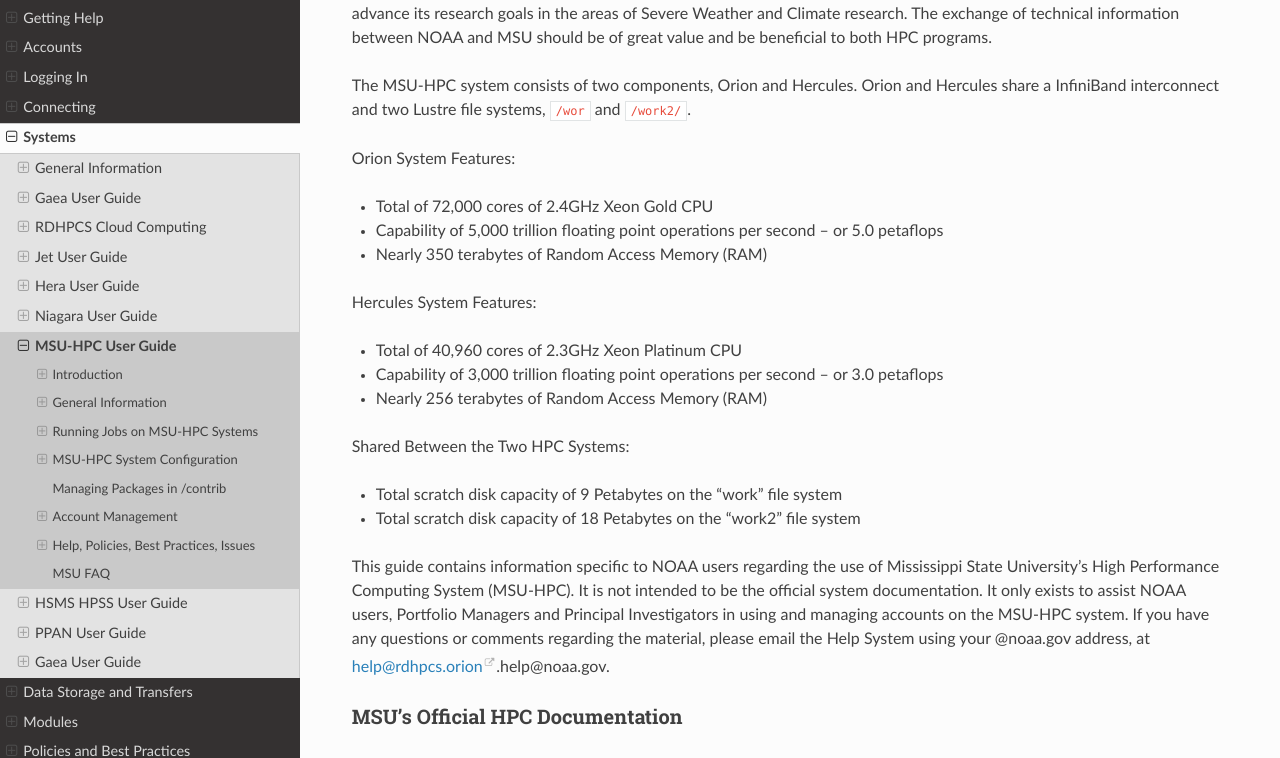
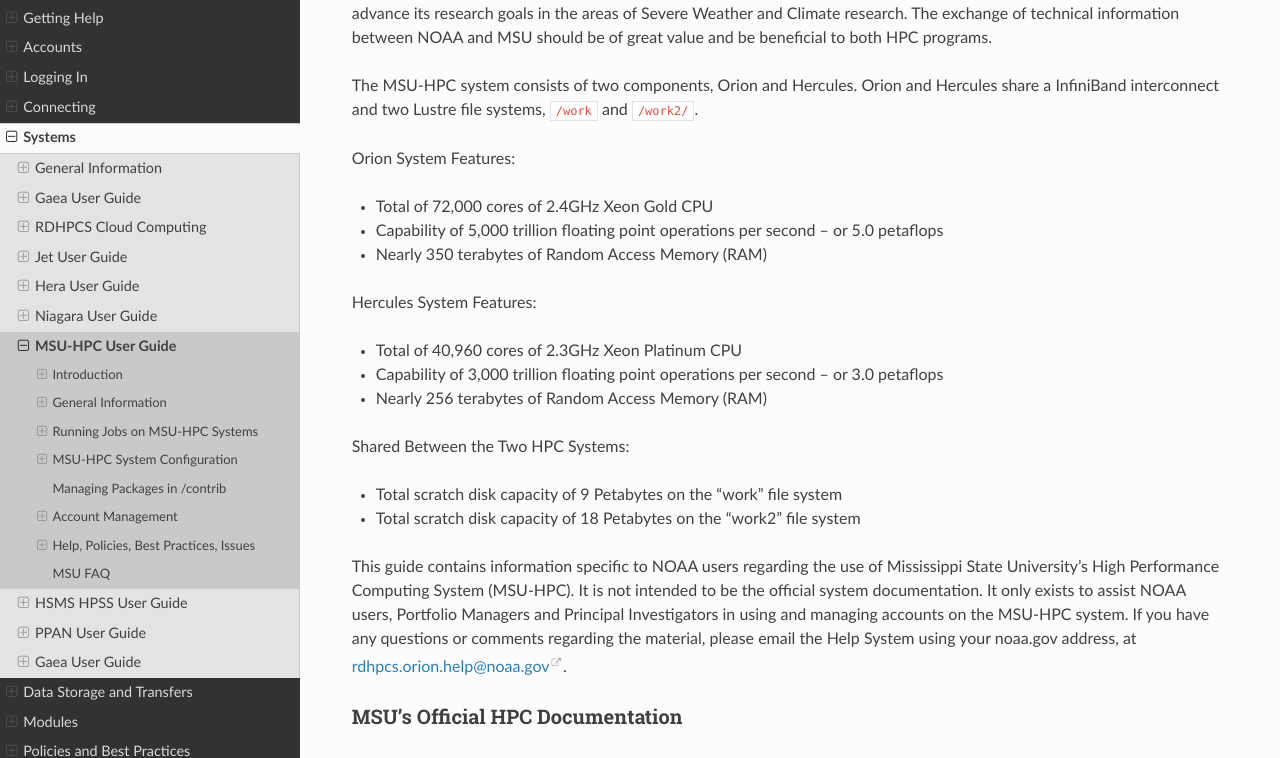
Before and after one commit to NOAA-RDHPCS/noaa-rdhpcs.github.io, a Sphinx documentation site: the page built from source/systems/MSU-HPC_user_guide.rst, in a window 1280 px wide and 1400 px high. Shown: the part 262-1020 px from the top of the window. Built offline with Sphinx 7.4.7 and the Read the Docs theme 2.0.0, drawn with Linux system fonts in a browser that asks for light colours; some of the changed text lies outside the part shown.

Commit message:
corrections

```diff
--- a/source/systems/MSU-HPC_user_guide.rst
+++ b/source/systems/MSU-HPC_user_guide.rst
@@ -10,7 +10,7 @@ Introduction
 ============
 NOAA has provided Mississippi State University (MSU) with Grants to install and manage High Performance Computing (HPC) Systems to further NOAA’s scientific research and collaboration. Through this close partnership NOAA hopes to advance its research goals in the areas of Severe Weather and Climate research. The exchange of technical information between NOAA and MSU should be of great value and be beneficial to both HPC programs.
 
-The MSU-HPC system consists of two components, Orion and Hercules. Orion and Hercules share a InfiniBand interconnect and two Lustre file systems, ``/wor`` and ``/work2/``.
+The MSU-HPC system consists of two components, Orion and Hercules. Orion and Hercules share a InfiniBand interconnect and two Lustre file systems, ``/work`` and ``/work2/``.
 
 Orion System Features:
 
@@ -29,7 +29,7 @@ Shared Between the Two HPC Systems:
 * Total scratch disk capacity of 9 Petabytes on the "work" file system
 * Total scratch disk capacity of 18 Petabytes on the "work2" file system
 
-This guide contains information specific to NOAA users regarding the use of Mississippi State University's High Performance Computing System (MSU-HPC). It is not intended to be the official system documentation. It only exists to assist NOAA users, Portfolio Managers and Principal Investigators in using and managing accounts on the MSU-HPC system. If you have any questions or comments regarding the material, please email the Help System using your @noaa.gov address, at help@rdhpcs.orion.help@noaa.gov.
+This guide contains information specific to NOAA users regarding the use of Mississippi State University's High Performance Computing System (MSU-HPC). It is not intended to be the official system documentation. It only exists to assist NOAA users, Portfolio Managers and Principal Investigators in using and managing accounts on the MSU-HPC system. If you have any questions or comments regarding the material, please email the Help System using your noaa.gov address, at rdhpcs.orion.help@noaa.gov.
 
 MSU's Official HPC Documentation
 --------------------------------
@@ -303,10 +303,6 @@ directives at the top job files. The directives are of the form
    #SBATCH <options>
 
 For example, to specify the time limit as a directive, you should have the
-following line before any of the executable commands in your job file:
-
-.. code-block:: shell
-
    #SBATCH --time=0:30:00
 
 These directives can be used instead of specifying options on the command line.
@@ -981,7 +977,7 @@ To cancel a job use the scancel command:
 Getting Information about your Projects
 ---------------------------------------
 
-MSU-HPC uses Slurm as its batch scheduler, as does NOAA's RDHPCS systems. SLURM
+MSU-HPC uses Slurm as its batch scheduler, as does NOAA's RDHPCS systems. Slurm
 allocations result in a percentage of total system priority.
 
 **Load contrib and noaatools Module**
@@ -1180,7 +1176,7 @@ The bigmem nodes have the following: 12x 32GB DDR-4 Dual Rank 2666MHz for a tota
 - Number of DTNs: 4
 - Number of Development Nodes: 2
 - Cron Services: Available on Orion-login-1
-- Batch System: SLURM
+- Batch System: Slurm
 - Home File System: NFS with 10GB of space per user
 - Modules: LMOD
 
@@ -1211,7 +1207,7 @@ Hercules Compute System
 - Number of DTNs: 4
 - Number of Devel Nodes: 4
 - Cron Services: Available on hercules-login-1 (VERIFY)
-- Batch System: SLURM
+- Batch System: Slurm
 - Home File System: NFS with 10GB of space per user
 - Modules: LMOD
 
@@ -1963,7 +1959,7 @@ Notebooks application or the Virtual Desktop on our Open OnDemand HPC portal.
 
 Implementation of Open OnDemand includes a Jupyter Notebook interactive server
 application under the :menuselection:`Interactive Apps`` dropdown menu. When you
-select the jupyter notebook application, on the next page you can enter in slurm
+select the jupyter notebook application, on the next page you can enter in Slurm
 job parameters then launch the server application on one of the Orion nodes as a
 job.
 
```
